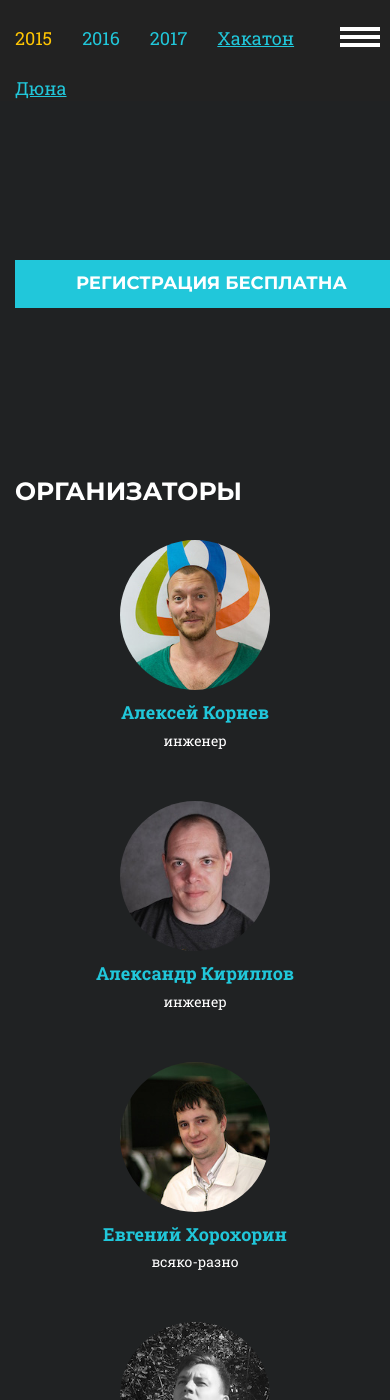
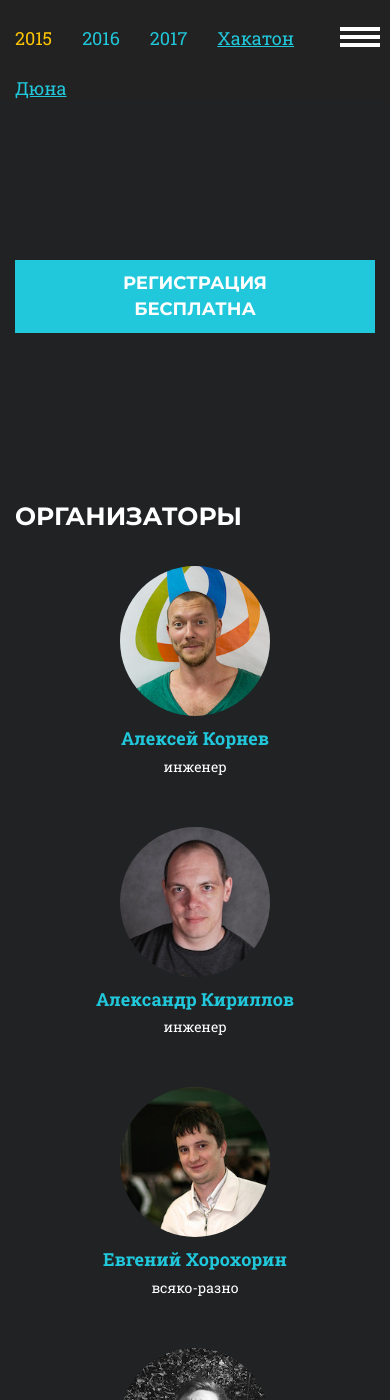
Before and after one commit to youcon/youcon.github.io, a Jekyll site: the page built from index.html, in a window 390 px wide and 1400 px high, scrolled down 1705 px. Built offline with Jekyll 4.4.1, drawn with Linux system fonts in a browser that asks for light colours; nearby versions of some CDN libraries; some web fonts are replaced; comment, search, counter and statistics services are not loaded.

Commit message:
Fix incoorect display on mobile devices - button is too large for small sctreen: https://i.imgur.com/2uZB85E.png

```diff
--- a/static/css/style.css
+++ b/static/css/style.css
@@ -277,6 +277,9 @@ fieldset[disabled] .btn-xl.active {
 .btn-xl .badge {
     color: #21c7da;
     background-color: white;
+}
+.btn.twf {
+    white-space: normal;
 }
 .navbar-custom {
     background-color: #222222;
```
